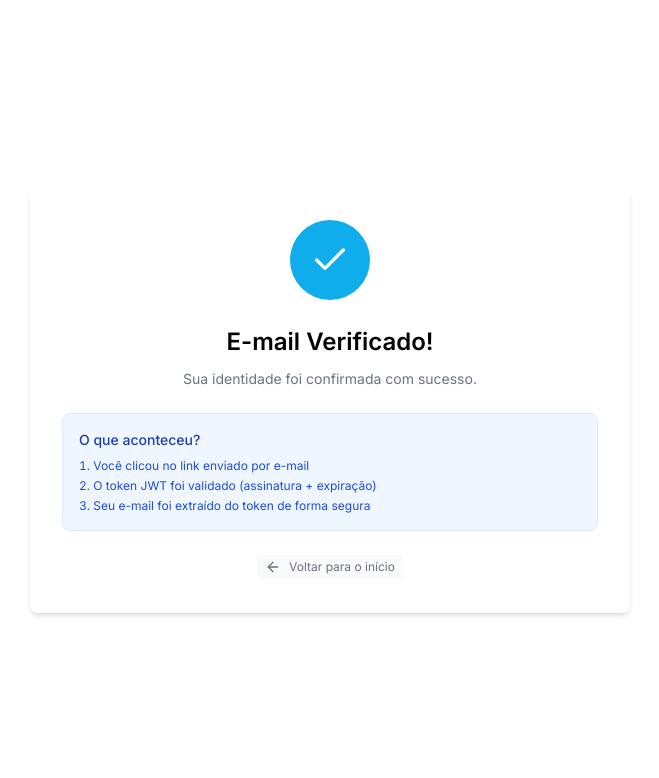
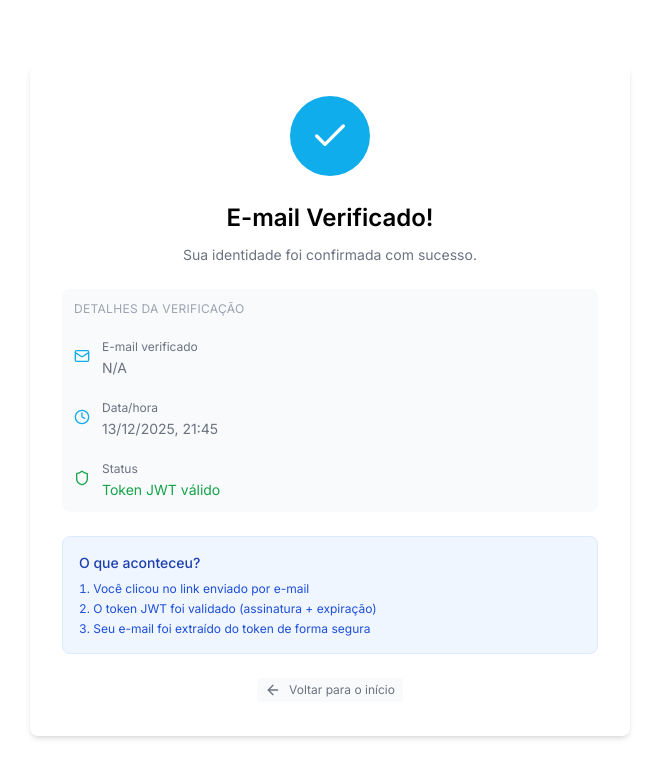
Before and after one commit to kenjimattos/verificacao-email, a Next.js app: page /success in a window 1280 px wide. Shown: the top 778 px of the page, without its empty margins (310-969 px from the left). Built offline with nearby package versions, Linux system fonts and the light colour scheme.

Commit message:
refactor:  Padronização do card na página de sucesso

```diff
--- a/app/components/ui/card.tsx
+++ b/app/components/ui/card.tsx
@@ -7,7 +7,7 @@ type CardProps = {
 
 export function Card({ children, className = '' }: CardProps) {
   return (
-    <div className={`p-3 bg-card rounded-lg ${className}`}>
+    <div className={`p-3 bg-card rounded-lg ${className} text-left space-y-4`}>
       {children}
     </div>
   );
--- a/app/success/page.tsx
+++ b/app/success/page.tsx
@@ -1,5 +1,6 @@
 import { Check, Shield, Mail, Clock, ArrowLeft } from "lucide-react";
 import { LinkBadge } from "../components/ui/link-badge";
+import { Card } from "../components/ui";
 
 async function SuccessPage({
   searchParams,
@@ -21,9 +22,9 @@ async function SuccessPage({
       </div>
 
       {/* Detalhes da verificação */}
-      {email && (
-        <div className="bg-card rounded-lg p-4 space-y-3 text-left">
-          <p className="text-xs text-muted-foreground uppercase tracking-wide">Detalhes da verificação</p>
+
+        <Card>
+          <p className="text-label">Detalhes da verificação</p>
 
           <div className="flex items-center gap-3">
             <Mail className="w-4 h-4 text-primary" />
@@ -53,8 +54,8 @@ async function SuccessPage({
               <p className="text-success-600">Token JWT válido</p>
             </div>
           </div>
-        </div>
-      )}
+        </Card>
+
 
       {/* O que aconteceu */}
       <div className="bg-info-50 border border-info-100 rounded-lg p-4 text-left">
```
